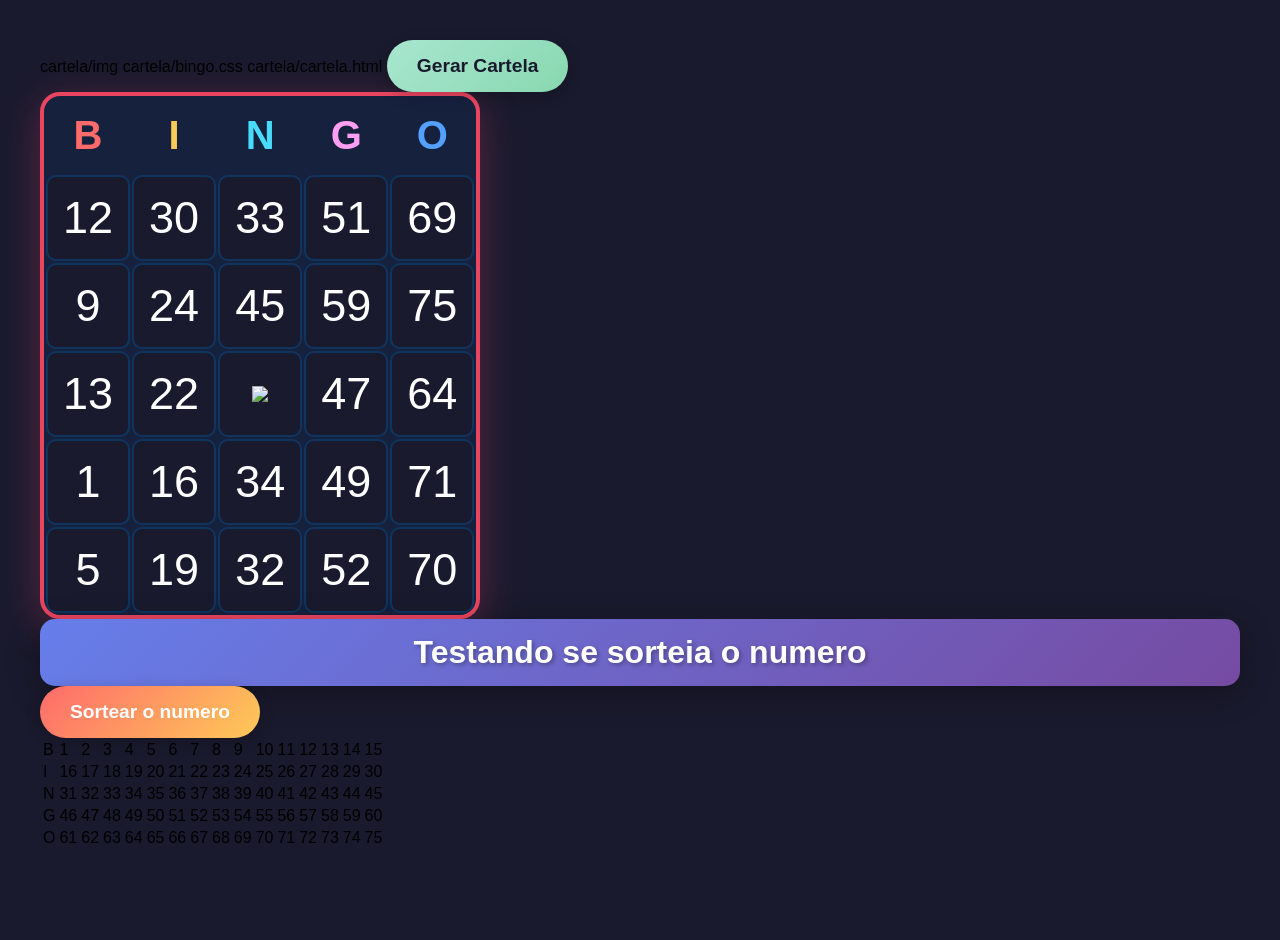
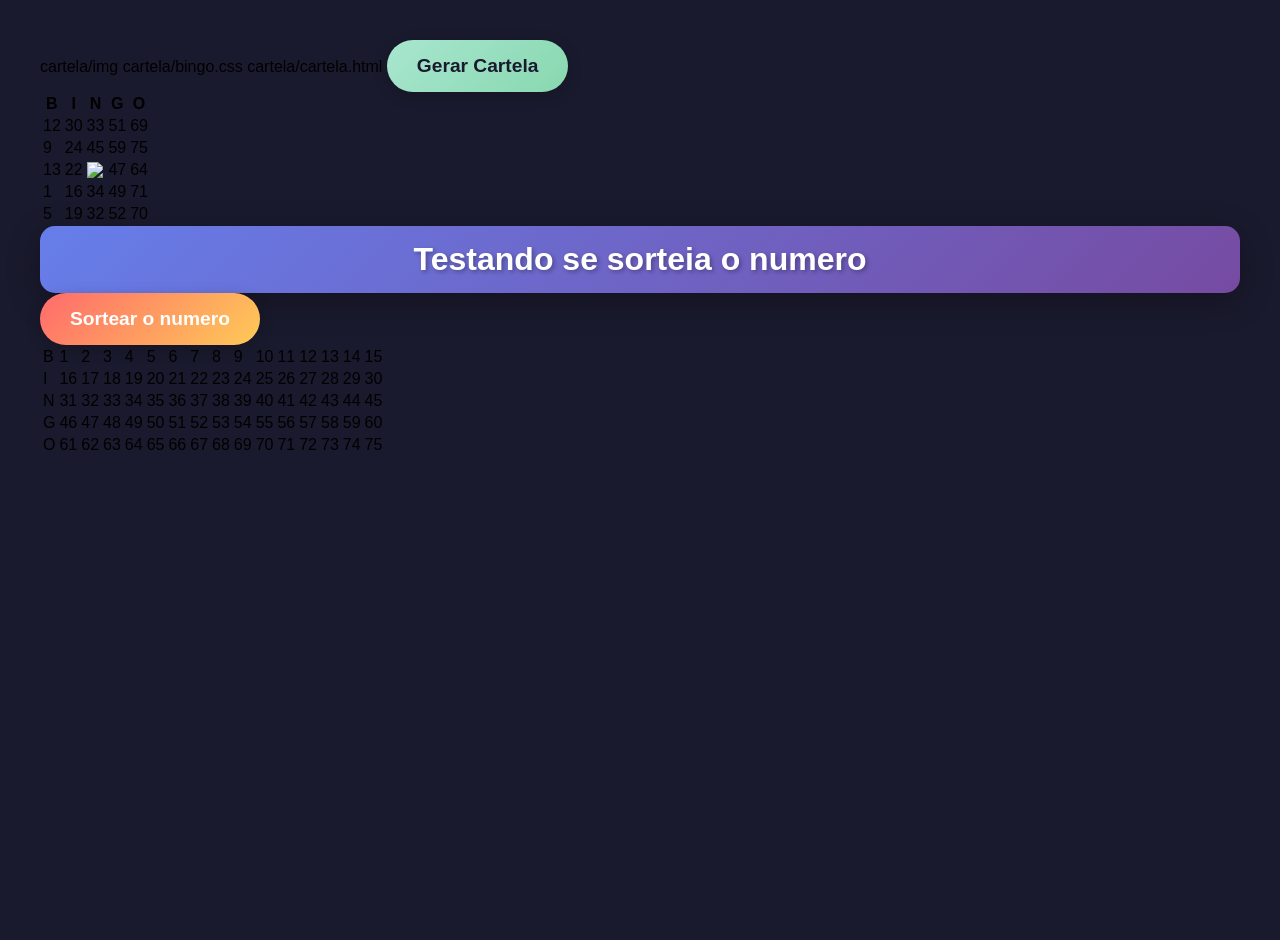

teste jogo da velha

--- a/bingo.css
+++ b/bingo.css
@@ -87,71 +87,36 @@ html {
     box-shadow: 0 6px 20px rgba(255, 154, 158, 0.4);
 }
 
-.cartela {
+.jogo-da-velha {
     background-color: #16213e;
     border: 4px solid #e94560;
     border-radius: 20px;
-    font-size: 45px;
-    overflow: hidden;
     box-shadow: 0 10px 40px rgba(233, 69, 96, 0.3);
 }
 
-.cartela td {
+.jogo-da-velha td {
+    width: 100px;
+    height: 100px;
     border: 2px solid #0f3460;
-    border-radius: 10px;
     text-align: center;
-    padding: 15px;
+    font-size: 60px;
+    font-weight: bold;
     cursor: pointer;
     transition: all 0.2s ease;
     background-color: #1a1a2e;
     color: #fff;
 }
 
-.cartela td:hover {
+.jogo-da-velha td:hover {
     background-color: #0f3460;
     transform: scale(1.05);
 }
 
-.cartela th {
-    padding: 15px;
-    font-size: 40px;
-}
-
-.b { color: #ff6b6b }
-.i { color: #feca57 }
-.n { color: #48dbfb }
-.g { color: #ff9ff3 }
-.o { color: #54a0ff }
-
-.numeros {
-    background-color: #16213e;
-    border-radius: 15px;
-    overflow: hidden;
-    box-shadow: 0 5px 20px rgba(0, 0, 0, 0.2);
-}
-
-.numeros td {
-    padding: 8px 12px;
-    text-align: center;
-    border: 1px solid #0f3460;
-    background-color: #1a1a2e;
-    color: #fff;
-    font-size: 14px;
-}
-
-.numeros td.sorteios:first-child {
-    background-color: #e94560;
-    font-weight: bold;
-    color: #fff;
-}
-
 @media (max-width: 768px) {
-    .cartela {
-        font-size: 25px;
-    }
-    
-    .cartela td {
-        padding: 10px 5px;
+    .jogo-da-velha td {
+        width: 70px;
+        height: 70px;
+        font-size: 40px;
     }
     
     .botaoSorteiaNumero,
